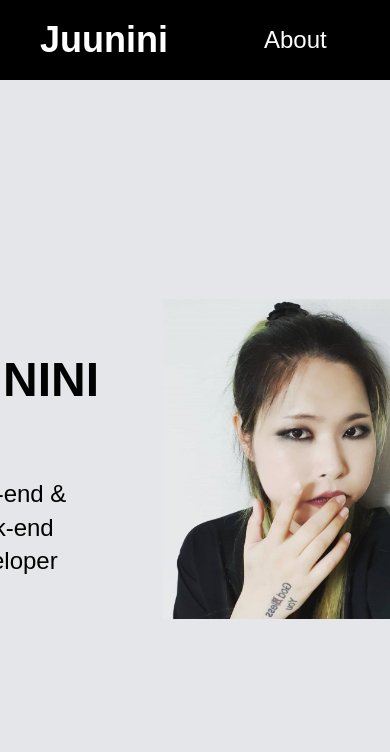
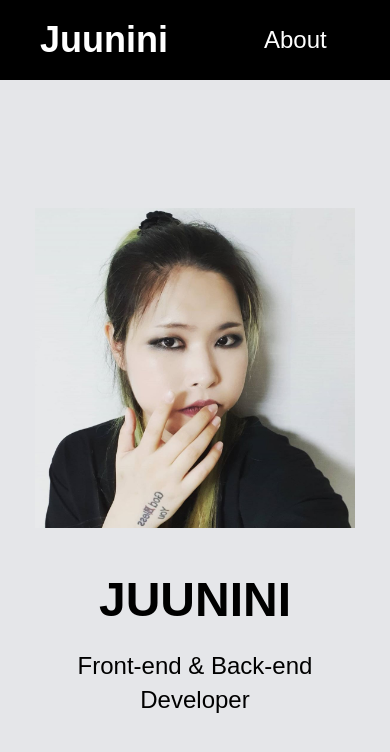
Before and after one commit to juunini/introduce-page, a React (Create React App) app: page /#Intro in a window 390 px wide. Shown: the top 752 px of the page. Built offline with nearby package versions, Linux system fonts and the light colour scheme.

Commit message:
Make mobile view `Intro` section

```diff
--- a/src/containers/Sections/Intro.sass
+++ b/src/containers/Sections/Intro.sass
@@ -19,3 +19,17 @@
 
   img
     max-width: 31.25rem
+
+@media screen and ( max-width: 768px )
+  #Intro
+    flex-direction: column-reverse
+
+    div
+      margin: 0
+
+    h2
+      margin-bottom: 1rem
+
+    img
+      max-width: 100%
+      margin-bottom: 2rem
```
